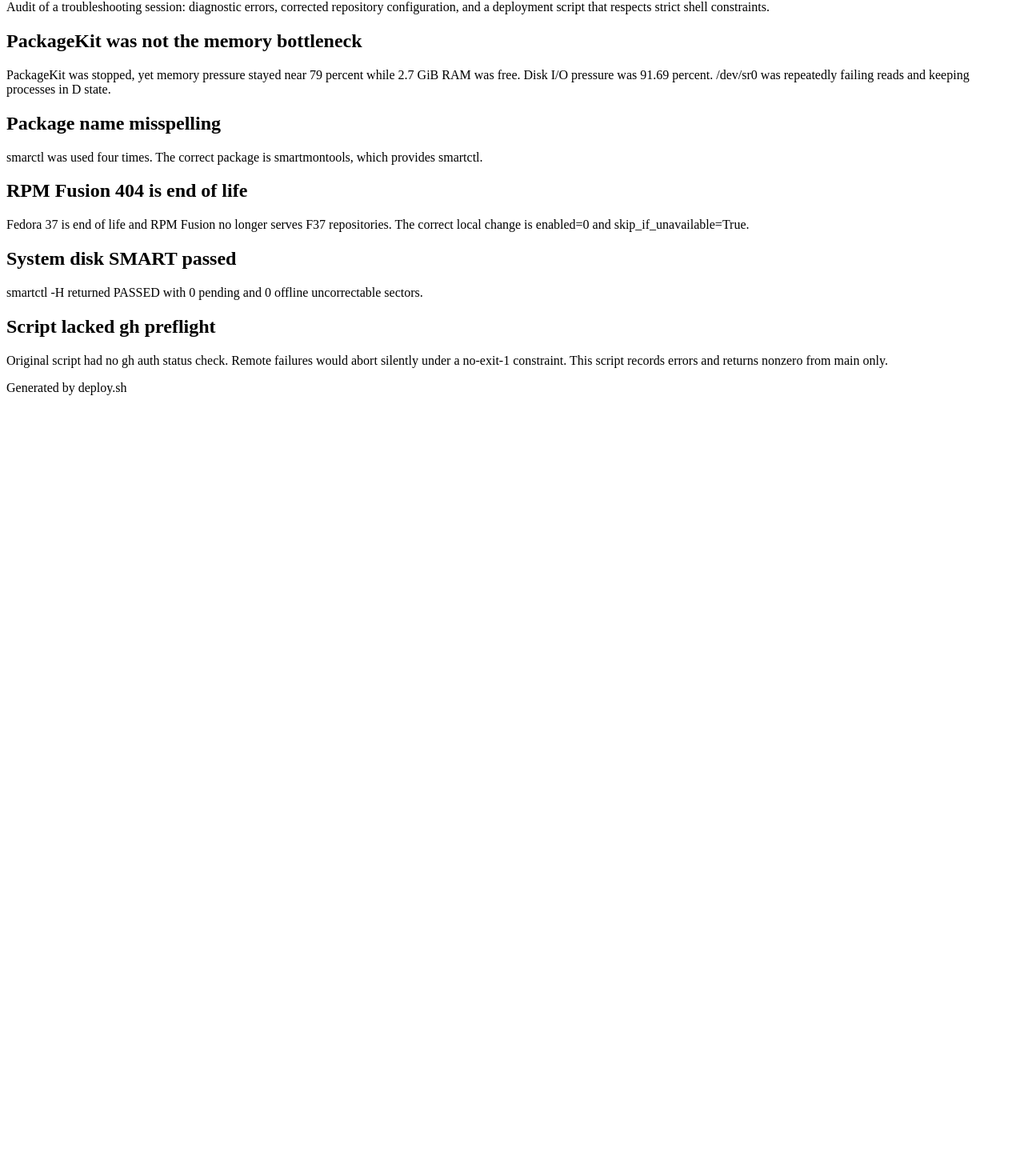
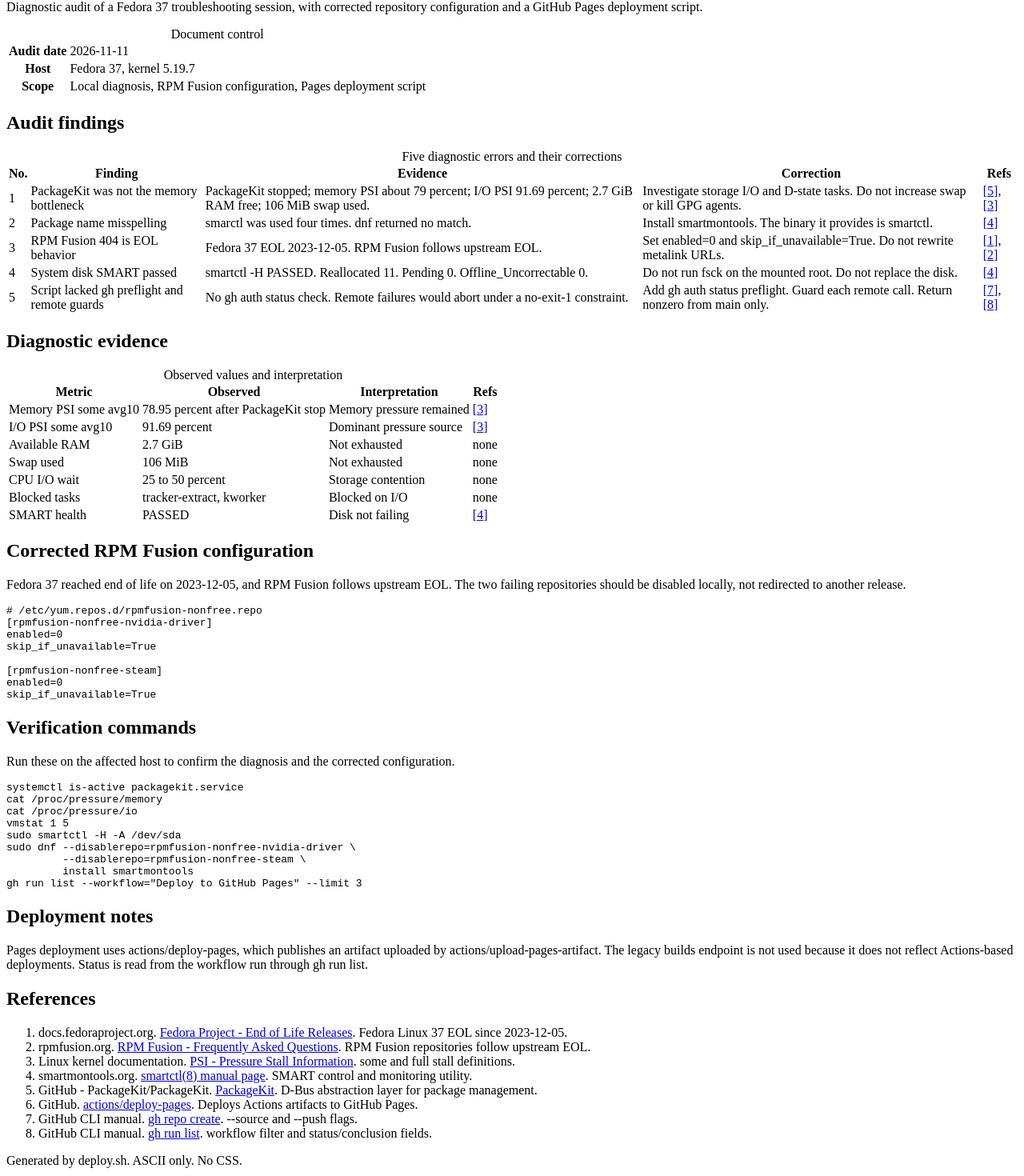
Before and after one commit to swipswaps/fedora37-io-audit, a React (Vite) app: page / in a window 1280 px wide. Shown: the part 80-1550 px from the top of the page at 80% size. Before the commit the page ends 800 px from the top, so only its background shows below. Built offline with nearby package versions, Linux system fonts and the light colour scheme.

Commit message:
Update audit report site

```diff
--- a/src/App.jsx
+++ b/src/App.jsx
@@ -1,25 +1,180 @@
 import React from 'react'
 
+const references = [
+  { id: 1, title: 'Fedora Project - End of Life Releases', publisher: 'docs.fedoraproject.org', url: 'https://docs.fedoraproject.org/en-US/releases/eol/', note: 'Fedora Linux 37 EOL since 2023-12-05' },
+  { id: 2, title: 'RPM Fusion - Frequently Asked Questions', publisher: 'rpmfusion.org', url: 'https://rpmfusion.org/FAQ', note: 'RPM Fusion repositories follow upstream EOL' },
+  { id: 3, title: 'PSI - Pressure Stall Information', publisher: 'Linux kernel documentation', url: 'https://git.kernel.org/pub/scm/linux/kernel/git/chunkuang.hu/linux.git/plain/Documentation/accounting/psi.rst?id=7b43af7f4b48c1abb6df811dbaa644a0c7800366', note: 'some and full stall definitions' },
+  { id: 4, title: 'smartctl(8) manual page', publisher: 'smartmontools.org', url: 'https://www.smartmontools.org/browser/trunk/smartmontools/smartctl.8.in', note: 'SMART control and monitoring utility' },
+  { id: 5, title: 'PackageKit', publisher: 'GitHub - PackageKit/PackageKit', url: 'https://github.com/PackageKit/PackageKit', note: 'D-Bus abstraction layer for package management' },
+  { id: 6, title: 'actions/deploy-pages', publisher: 'GitHub', url: 'https://github.com/actions/deploy-pages', note: 'Deploys Actions artifacts to GitHub Pages' },
+  { id: 7, title: 'gh repo create', publisher: 'GitHub CLI manual', url: 'https://cli.github.com/manual/gh_repo_create', note: '--source and --push flags' },
+  { id: 8, title: 'gh run list', publisher: 'GitHub CLI manual', url: 'https://cli.github.com/manual/gh_run_list', note: 'workflow filter and status/conclusion fields' }
+]
+
 const findings = [
-  { t: 'PackageKit was not the memory bottleneck', d: 'PackageKit was stopped, yet memory pressure stayed near 79 percent while 2.7 GiB RAM was free. Disk I/O pressure was 91.69 percent. /dev/sr0 was repeatedly failing reads and keeping processes in D state.' },
-  { t: 'Package name misspelling', d: 'smarctl was used four times. The correct package is smartmontools, which provides smartctl.' },
-  { t: 'RPM Fusion 404 is end of life', d: 'Fedora 37 is end of life and RPM Fusion no longer serves F37 repositories. The correct local change is enabled=0 and skip_if_unavailable=True.' },
-  { t: 'System disk SMART passed', d: 'smartctl -H returned PASSED with 0 pending and 0 offline uncorrectable sectors.' },
-  { t: 'Script lacked gh preflight', d: 'Original script had no gh auth status check. Remote failures would abort silently under a no-exit-1 constraint. This script records errors and returns nonzero from main only.' }
+  {
+    id: 1,
+    title: 'PackageKit was not the memory bottleneck',
+    evidence: 'PackageKit stopped; memory PSI about 79 percent; I/O PSI 91.69 percent; 2.7 GiB RAM free; 106 MiB swap used.',
+    correction: 'Investigate storage I/O and D-state tasks. Do not increase swap or kill GPG agents.',
+    refs: [5, 3]
+  },
+  {
+    id: 2,
+    title: 'Package name misspelling',
+    evidence: 'smarctl was used four times. dnf returned no match.',
+    correction: 'Install smartmontools. The binary it provides is smartctl.',
+    refs: [4]
+  },
+  {
+    id: 3,
+    title: 'RPM Fusion 404 is EOL behavior',
+    evidence: 'Fedora 37 EOL 2023-12-05. RPM Fusion follows upstream EOL.',
+    correction: 'Set enabled=0 and skip_if_unavailable=True. Do not rewrite metalink URLs.',
+    refs: [1, 2]
+  },
+  {
+    id: 4,
+    title: 'System disk SMART passed',
+    evidence: 'smartctl -H PASSED. Reallocated 11. Pending 0. Offline_Uncorrectable 0.',
+    correction: 'Do not run fsck on the mounted root. Do not replace the disk.',
+    refs: [4]
+  },
+  {
+    id: 5,
+    title: 'Script lacked gh preflight and remote guards',
+    evidence: 'No gh auth status check. Remote failures would abort under a no-exit-1 constraint.',
+    correction: 'Add gh auth status preflight. Guard each remote call. Return nonzero from main only.',
+    refs: [7, 8]
+  }
 ]
+
+const metrics = [
+  { metric: 'Memory PSI some avg10', observed: '78.95 percent after PackageKit stop', interpretation: 'Memory pressure remained', refs: [3] },
+  { metric: 'I/O PSI some avg10', observed: '91.69 percent', interpretation: 'Dominant pressure source', refs: [3] },
+  { metric: 'Available RAM', observed: '2.7 GiB', interpretation: 'Not exhausted', refs: [] },
+  { metric: 'Swap used', observed: '106 MiB', interpretation: 'Not exhausted', refs: [] },
+  { metric: 'CPU I/O wait', observed: '25 to 50 percent', interpretation: 'Storage contention', refs: [] },
+  { metric: 'Blocked tasks', observed: 'tracker-extract, kworker', interpretation: 'Blocked on I/O', refs: [] },
+  { metric: 'SMART health', observed: 'PASSED', interpretation: 'Disk not failing', refs: [4] }
+]
+
+function RefLinks({ ids }) {
+  if (!ids || ids.length === 0) return <span>none</span>
+  return ids.map((id, i) => {
+    const r = references.find(x => x.id === id)
+    return (
+      <React.Fragment key={id}>
+        {i > 0 ? ', ' : ''}
+        <a href={r.url}>[{id}]</a>
+      </React.Fragment>
+    )
+  })
+}
 
 export default function App() {
   return (
     <main>
-      <h1>Fedora 37 I/O Audit</h1>
-      <p>Audit of a troubleshooting session: diagnostic errors, corrected repository configuration, and a deployment script that respects strict shell constraints.</p>
-      {findings.map((f, i) => (
-        <section key={i}>
-          <h2>{f.t}</h2>
-          <p>{f.d}</p>
-        </section>
-      ))}
-      <p>Generated by deploy.sh</p>
+      <header>
+        <h1>Fedora 37 I/O Audit</h1>
+        <p>Diagnostic audit of a Fedora 37 troubleshooting session, with corrected repository configuration and a GitHub Pages deployment script.</p>
+        <table>
+          <caption>Document control</caption>
+          <tbody>
+            <tr><th scope="row">Audit date</th><td>2026-11-11</td></tr>
+            <tr><th scope="row">Host</th><td>Fedora 37, kernel 5.19.7</td></tr>
+            <tr><th scope="row">Scope</th><td>Local diagnosis, RPM Fusion configuration, Pages deployment script</td></tr>
+          </tbody>
+        </table>
+      </header>
+
+      <section>
+        <h2>Audit findings</h2>
+        <table>
+          <caption>Five diagnostic errors and their corrections</caption>
+          <thead>
+            <tr><th scope="col">No.</th><th scope="col">Finding</th><th scope="col">Evidence</th><th scope="col">Correction</th><th scope="col">Refs</th></tr>
+          </thead>
+          <tbody>
+            {findings.map(f => (
+              <tr key={f.id}>
+                <td>{f.id}</td>
+                <td>{f.title}</td>
+                <td>{f.evidence}</td>
+                <td>{f.correction}</td>
+                <td><RefLinks ids={f.refs} /></td>
+              </tr>
+            ))}
+          </tbody>
+        </table>
+      </section>
+
+      <section>
+        <h2>Diagnostic evidence</h2>
+        <table>
+          <caption>Observed values and interpretation</caption>
+          <thead>
+            <tr><th scope="col">Metric</th><th scope="col">Observed</th><th scope="col">Interpretation</th><th scope="col">Refs</th></tr>
+          </thead>
+          <tbody>
+            {metrics.map((m, i) => (
+              <tr key={i}>
+                <td>{m.metric}</td>
+                <td>{m.observed}</td>
+                <td>{m.interpretation}</td>
+                <td><RefLinks ids={m.refs} /></td>
+              </tr>
+            ))}
+          </tbody>
+        </table>
+      </section>
+
+      <section>
+        <h2>Corrected RPM Fusion configuration</h2>
+        <p>Fedora 37 reached end of life on 2023-12-05, and RPM Fusion follows upstream EOL. The two failing repositories should be disabled locally, not redirected to another release.</p>
+        <pre><code>{`# /etc/yum.repos.d/rpmfusion-nonfree.repo
+[rpmfusion-nonfree-nvidia-driver]
+enabled=0
+skip_if_unavailable=True
+
+[rpmfusion-nonfree-steam]
+enabled=0
+skip_if_unavailable=True`}</code></pre>
+      </section>
+
+      <section>
+        <h2>Verification commands</h2>
+        <p>Run these on the affected host to confirm the diagnosis and the corrected configuration.</p>
+        <pre><code>{`systemctl is-active packagekit.service
+cat /proc/pressure/memory
+cat /proc/pressure/io
+vmstat 1 5
+sudo smartctl -H -A /dev/sda
+sudo dnf --disablerepo=rpmfusion-nonfree-nvidia-driver \\
+         --disablerepo=rpmfusion-nonfree-steam \\
+         install smartmontools
+gh run list --workflow="Deploy to GitHub Pages" --limit 3`}</code></pre>
+      </section>
+
+      <section>
+        <h2>Deployment notes</h2>
+        <p>Pages deployment uses actions/deploy-pages, which publishes an artifact uploaded by actions/upload-pages-artifact. The legacy builds endpoint is not used because it does not reflect Actions-based deployments. Status is read from the workflow run through gh run list.</p>
+      </section>
+
+      <section>
+        <h2>References</h2>
+        <ol>
+          {references.map(r => (
+            <li key={r.id}>
+              {r.publisher}. <a href={r.url}>{r.title}</a>. {r.note}.
+            </li>
+          ))}
+        </ol>
+      </section>
+
+      <footer>
+        <p>Generated by deploy.sh. ASCII only. No CSS.</p>
+      </footer>
     </main>
   )
 }
```
Also changed, not shown: 2 other files (tests, documents, lock files or other folders).
